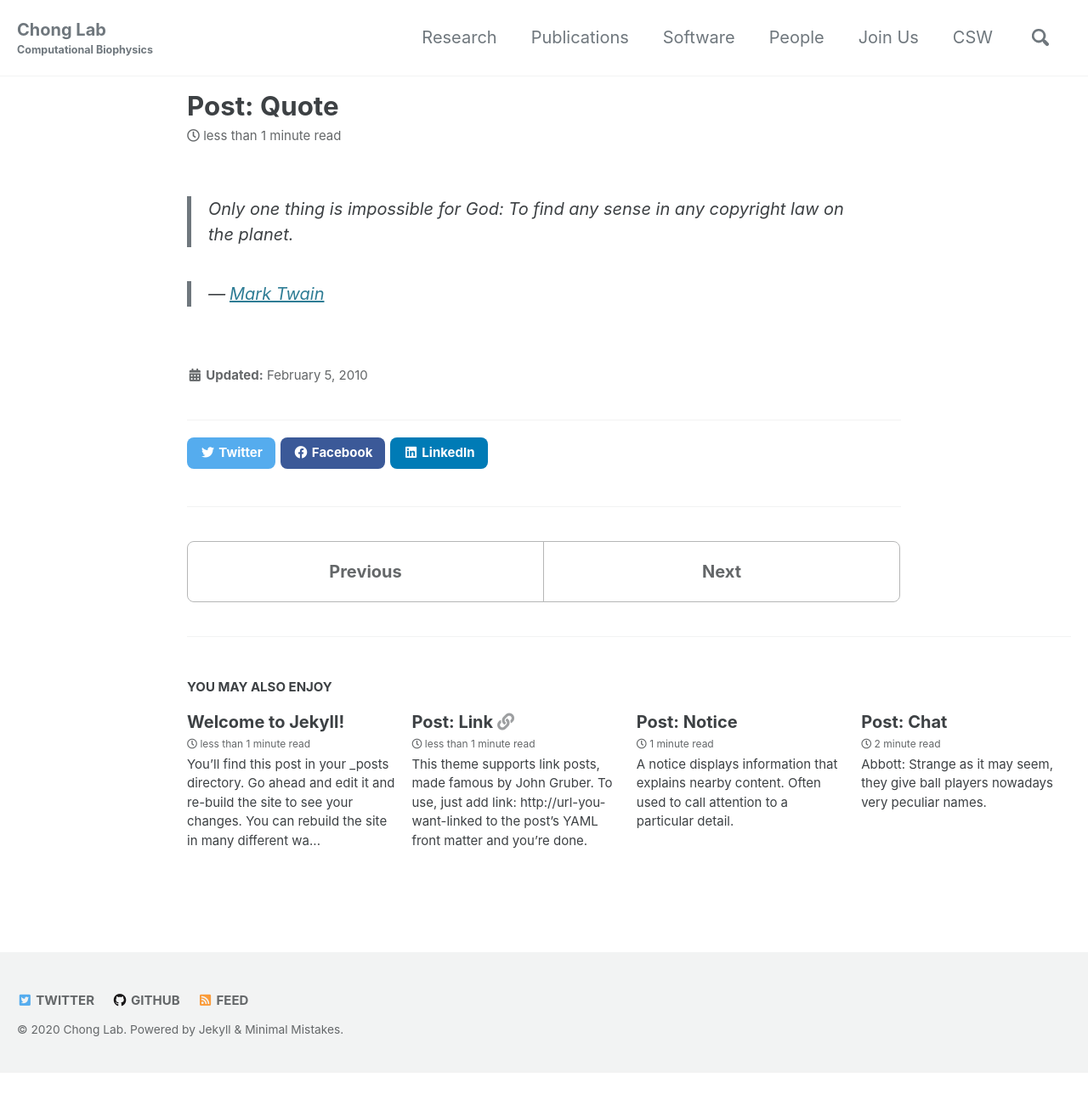
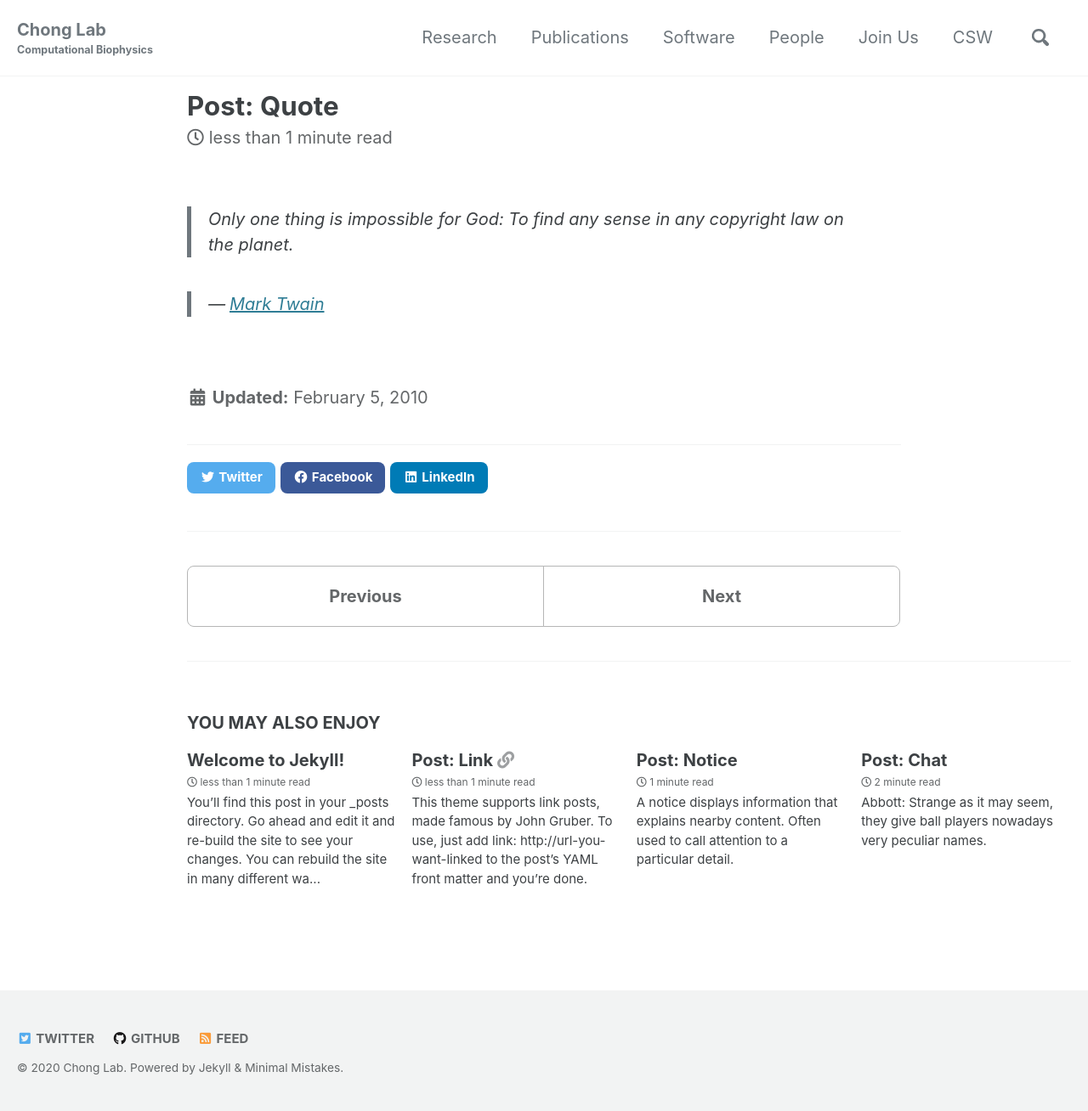
Before and after one commit to darianyang/mm-github-pages-test, a Jekyll site: the page built from _posts/2010-02-05-post-quote.md, in a window 1280 px wide. Shown: the whole page at 85% size. Built offline with Jekyll 4.4.1, drawn with Linux system fonts in a browser that asks for light colours; cached includes are drawn as plain includes; before the commit the page ends 1263 px from its top, so only the background shows below that.

Commit message:
decreased all font sizes by 1 in _pages.scss

```diff
--- a/_sass/minimal-mistakes/_page.scss
+++ b/_sass/minimal-mistakes/_page.scss
@@ -143,11 +143,11 @@ body {
   dd {
     margin-left: 1em;
     font-family: $sans-serif;
-    font-size: $type-size-6;
+    font-size: $type-size-5;
   }
 
   .small {
-    font-size: $type-size-6;
+    font-size: $type-size-5;
   }
 
   /* blockquote citations */
@@ -205,7 +205,7 @@ body {
     }
 
     .page__title {
-      font-size: $type-size-2;
+      font-size: $type-size-3;
 
       @include breakpoint($small) {
         font-size: $type-size-1;
@@ -229,7 +229,7 @@ body {
   padding: 2px 5px;
   color: #fff;
   font-family: $caption-font-family;
-  font-size: $type-size-7;
+  font-size: $type-size-6;
   background: #000;
   text-align: right;
   z-index: 5;
@@ -271,7 +271,7 @@ body {
 
 .page__share-title {
   margin-bottom: 10px;
-  font-size: $type-size-6;
+  font-size: $type-size-5;
   text-transform: uppercase;
 }
 
@@ -283,7 +283,7 @@ body {
   margin-top: 2em;
   color: $muted-text-color;
   font-family: $sans-serif;
-  font-size: $type-size-6;
+  font-size: $type-size-5;
 
   p {
     margin: 0;
@@ -296,7 +296,7 @@ body {
 
 .page__meta-title {
   margin-bottom: 10px;
-  font-size: $type-size-6;
+  font-size: $type-size-5;
   text-transform: uppercase;
 }
 
@@ -419,7 +419,7 @@ body {
   margin-top: 2rem;
   margin-bottom: 10px;
   padding-top: 2rem;
-  font-size: $type-size-6;
+  font-size: $type-size-5;
   border-top: 1px solid $border-color;
   text-transform: uppercase;
 }
@@ -529,7 +529,7 @@ body {
 
 .page__related-title {
   margin-bottom: 10px;
-  font-size: $type-size-6;
+  font-size: $type-size-5;
   text-transform: uppercase;
 }
 
```
